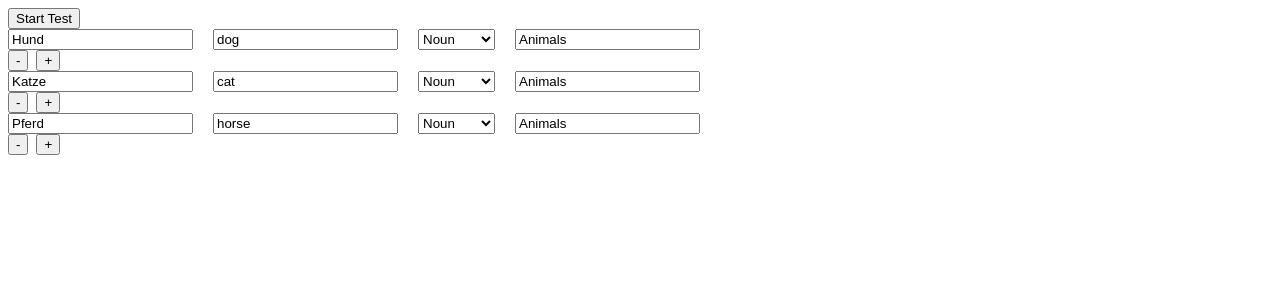
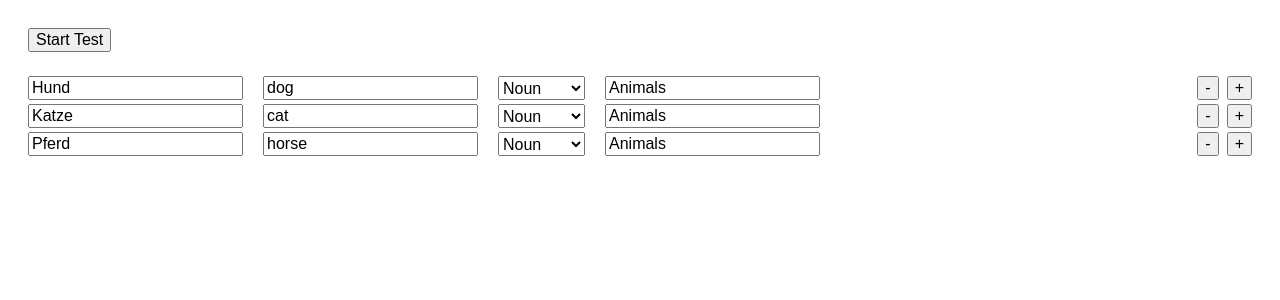
Before and after one commit to SebaRenner/flashcards, an Angular app in the folder flashcards-app/: page / in a window 1280 px wide. Shown: the top 300 px of the page. Built offline with nearby package versions, Linux system fonts and the light colour scheme.

Commit message:
Minimal layout styling

```diff
--- a/flashcards-app/src/app/components/list-item/list-item.css
+++ b/flashcards-app/src/app/components/list-item/list-item.css
@@ -3,8 +3,15 @@ form {
     gap: 20px;
 }
 
+input,
+select,
+button {
+    font-size: 16px;
+}
+
 .list-item {
     display: grid;
+    grid-template-columns: 1fr auto;
 }
 
 .actions {
--- a/flashcards-app/src/app/features/wordlist/wordlist.css
+++ b/flashcards-app/src/app/features/wordlist/wordlist.css
@@ -1,3 +1,17 @@
 :host {
-    width: 100%;
+    display: flex;
+    flex-direction: column;
+    gap: 1.5rem;
+
+    padding: 20px;
 }
+
+button {
+    font-size: 16px;
+}
+
+.list {
+    display: flex;
+    flex-direction: column;
+    gap: 4px;
+}
--- a/flashcards-app/src/app/features/wordlist/wordlist.html
+++ b/flashcards-app/src/app/features/wordlist/wordlist.html
@@ -1,7 +1,7 @@
 <div class="actions">
     <button (click)="startTest()">Start Test</button>
 </div>
-<div>
+<div class="list">
     @for (card of cards; track $index) {
         <app-list-item [data]="card" (remove)="remove($index)" (add)="add($event)"></app-list-item>
     }
```
